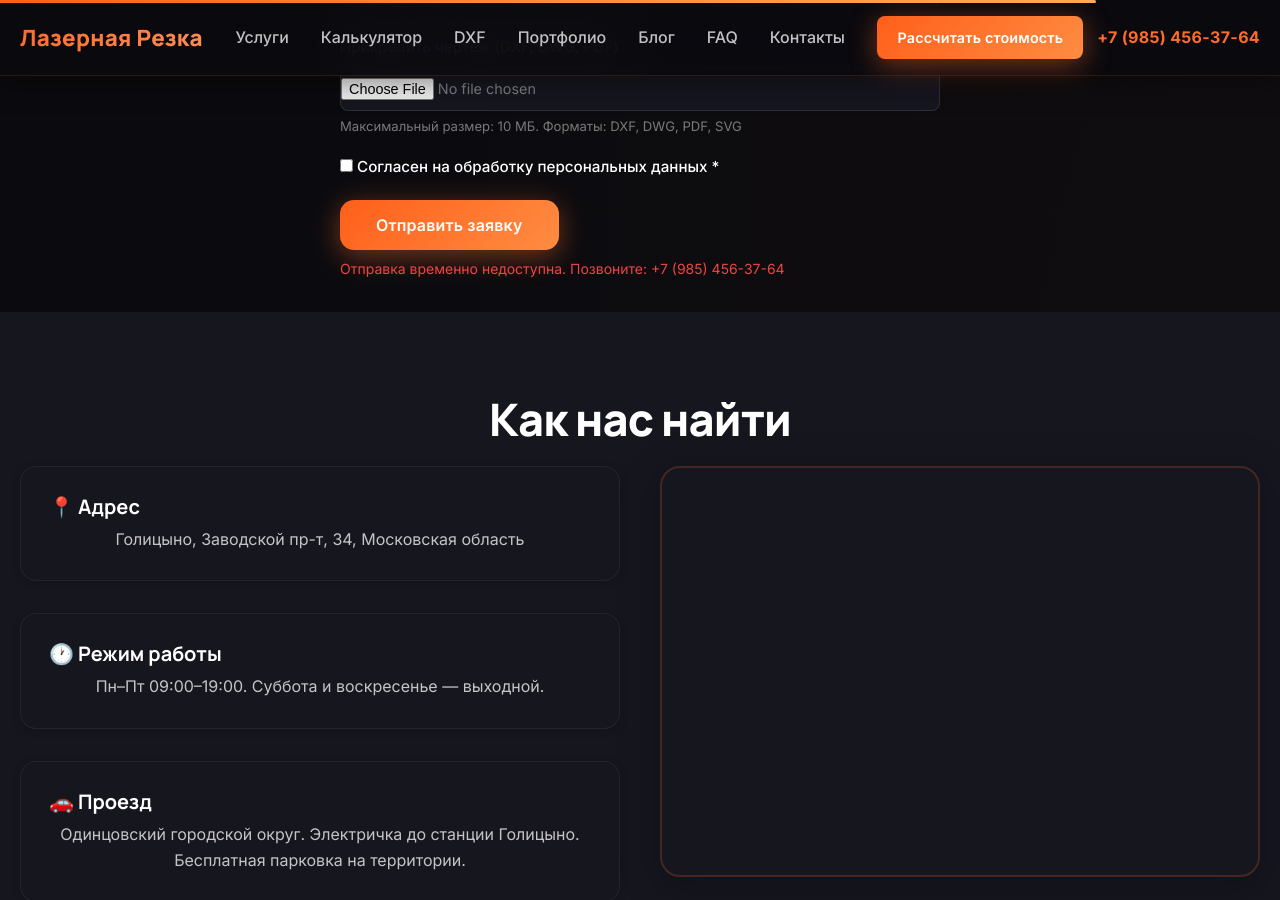
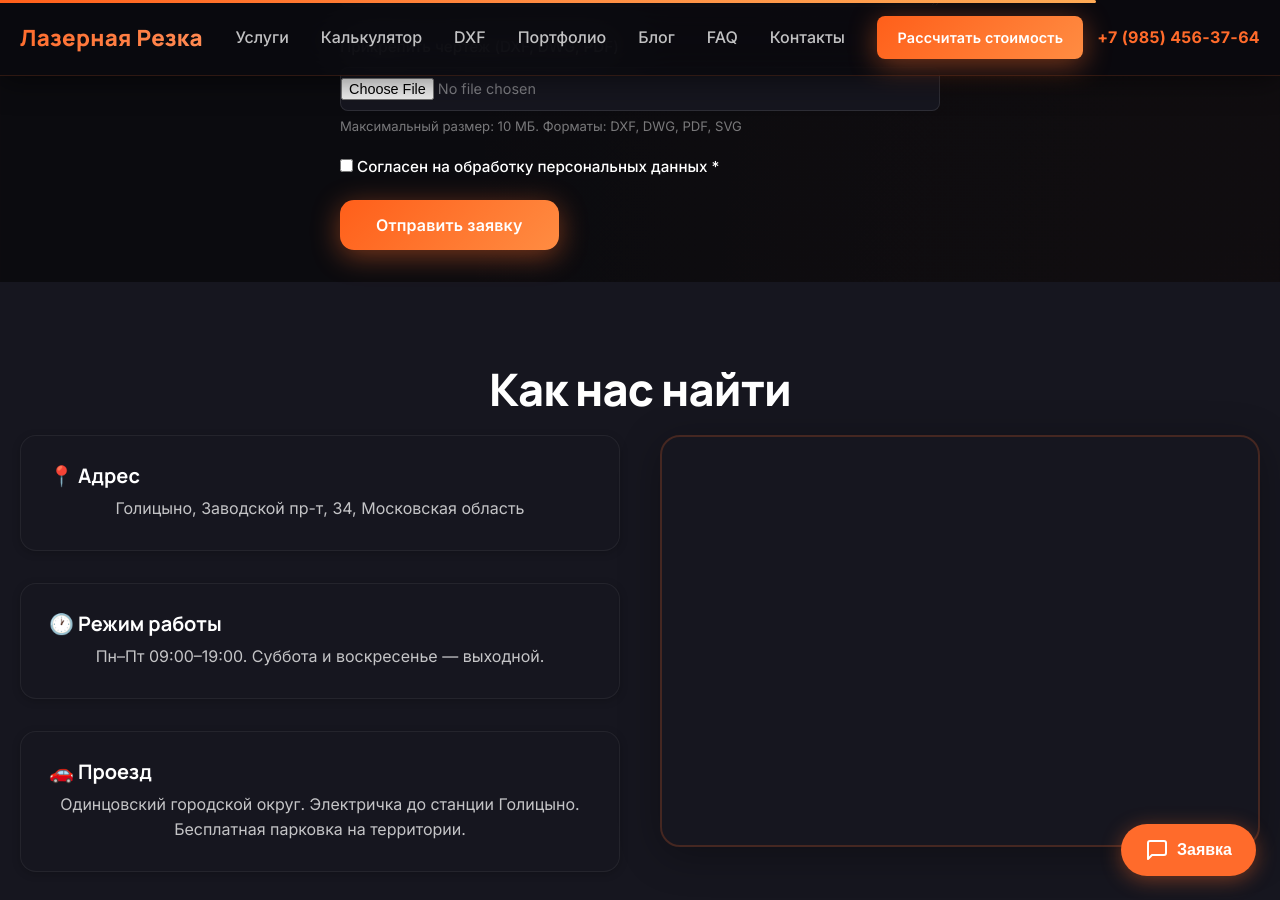
Before and after one commit to kaylas000/lazer-rezka, a Jekyll site: the page built from index.html, in a window 1280 px wide and 900 px high, scrolled down 5124 px. Built offline with Jekyll 4.4.1, drawn with Linux system fonts in a browser that asks for light colours.

Commit message:
feat: forms now send to iisn99@mail.ru via formsubmit.co + floating CTA on all pages

```diff
--- a/_layouts/default.html
+++ b/_layouts/default.html
@@ -132,8 +132,67 @@
   {% endunless %}
 
   {% include footer.html %}
-  <!-- AI-чат временно отключён -->
-  {% comment %}{% include ai-chat-widget.html %}{% endcomment %}
+
+  <!-- Плавающая кнопка "Оставить заявку" -->
+  <div class="floating-cta" id="floatingCta">
+    <button class="floating-cta-btn" onclick="document.getElementById('floatingModal').classList.add('active')" aria-label="Оставить заявку">
+      <svg width="24" height="24" viewBox="0 0 24 24" fill="none"><path d="M21 15a2 2 0 01-2 2H7l-4 4V5a2 2 0 012-2h14a2 2 0 012 2z" stroke="currentColor" stroke-width="2" stroke-linecap="round" stroke-linejoin="round"/></svg>
+      <span>Заявка</span>
+    </button>
+  </div>
+
+  <!-- Модалка быстрой заявки -->
+  <div class="floating-modal" id="floatingModal">
+    <div class="floating-modal-overlay" onclick="document.getElementById('floatingModal').classList.remove('active')"></div>
+    <div class="floating-modal-content">
+      <button class="floating-modal-close" onclick="document.getElementById('floatingModal').classList.remove('active')" aria-label="Закрыть">&times;</button>
+      <h3>Оставить заявку</h3>
+      <p>Мы перезвоним в течение 1 часа</p>
+      <form class="form" action="https://formsubmit.co/iisn99@mail.ru" method="POST" enctype="multipart/form-data">
+        <input type="hidden" name="_next" value="https://ceh-lazer-rezka.ru/thanks/">
+        <input type="hidden" name="_subject" value="Заявка с сайта">
+        <input type="hidden" name="_captcha" value="false">
+        <input type="hidden" name="_template" value="table">
+        <div class="form-group">
+          <input type="text" name="Имя" placeholder="Ваше имя" required minlength="2">
+        </div>
+        <div class="form-group">
+          <input type="tel" name="Телефон" placeholder="Телефон" required>
+        </div>
+        <div class="form-group">
+          <textarea name="Сообщение" rows="3" placeholder="Опишите задачу (материал, толщина, количество)"></textarea>
+        </div>
+        <div class="form-group">
+          <label class="form-file-label">
+            <input type="file" name="Чертёж" accept=".dxf,.dwg,.pdf,.svg,.png,.jpg">
+            <span>Прикрепить чертёж</span>
+          </label>
+        </div>
+        <button type="submit" class="btn btn-primary btn-block">Отправить</button>
+      </form>
+    </div>
+  </div>
+
+  <style>
+    .floating-cta{position:fixed;bottom:24px;right:24px;z-index:1000}
+    .floating-cta-btn{display:flex;align-items:center;gap:8px;background:#FF6B2B;color:#fff;border:none;padding:14px 24px;border-radius:50px;font-size:16px;font-weight:600;cursor:pointer;box-shadow:0 4px 20px rgba(255,107,43,0.4);transition:all .3s}
+    .floating-cta-btn:hover{transform:translateY(-2px);box-shadow:0 6px 28px rgba(255,107,43,0.5)}
+    .floating-modal{display:none;position:fixed;inset:0;z-index:2000;align-items:center;justify-content:center}
+    .floating-modal.active{display:flex}
+    .floating-modal-overlay{position:absolute;inset:0;background:rgba(0,0,0,0.6);backdrop-filter:blur(4px)}
+    .floating-modal-content{position:relative;background:#1a1a2e;border:1px solid rgba(255,107,43,0.2);border-radius:20px;padding:32px;max-width:420px;width:90%;max-height:90vh;overflow-y:auto}
+    .floating-modal-close{position:absolute;top:12px;right:16px;background:none;border:none;color:#fff;font-size:28px;cursor:pointer;line-height:1}
+    .floating-modal-content h3{margin:0 0 4px;font-size:22px;color:#fff}
+    .floating-modal-content>p{margin:0 0 20px;color:rgba(255,255,255,0.6);font-size:14px}
+    .floating-modal .form-group{margin-bottom:12px}
+    .floating-modal input,.floating-modal textarea{width:100%;padding:12px 16px;background:rgba(255,255,255,0.05);border:1px solid rgba(255,255,255,0.1);border-radius:10px;color:#fff;font-size:15px;box-sizing:border-box}
+    .floating-modal input:focus,.floating-modal textarea:focus{outline:none;border-color:#FF6B2B}
+    .floating-modal textarea{resize:vertical;min-height:70px}
+    .floating-modal .btn-block{width:100%;margin-top:8px}
+    .form-file-label{display:flex;align-items:center;gap:8px;padding:10px 16px;background:rgba(255,255,255,0.05);border:1px dashed rgba(255,255,255,0.2);border-radius:10px;cursor:pointer;color:rgba(255,255,255,0.5);font-size:14px}
+    .form-file-label input[type=file]{display:none}
+    @media(max-width:600px){.floating-cta-btn span{display:none}.floating-cta-btn{padding:14px;border-radius:50%}}
+  </style>
 
   <script>
     window.SITE_AI_WORKER_URL = {{ site.ai_worker_url | default: "" | jsonify }};
--- a/index.html
+++ b/index.html
@@ -252,10 +252,11 @@
     <h2 class="section-title">Отправить заявку</h2>
     <p class="section-subtitle">Оставьте заявку, и мы свяжемся с вами в течение 1 часа</p>
 
-    <form class="form" action="https://api.web3forms.com/submit" method="POST" enctype="multipart/form-data">
-      <input type="hidden" name="access_key" value="{{ site.web3forms.access_key }}">
-      <input type="hidden" name="subject" value="Новая заявка с сайта">
-      <input type="hidden" name="redirect" value="https://ceh-lazer-rezka.ru/thanks/">
+    <form class="form" action="https://formsubmit.co/iisn99@mail.ru" method="POST" enctype="multipart/form-data">
+      <input type="hidden" name="_next" value="https://ceh-lazer-rezka.ru/thanks/">
+      <input type="hidden" name="_subject" value="Новая заявка с сайта">
+      <input type="hidden" name="_captcha" value="false">
+      <input type="hidden" name="_template" value="table">
 
       <div class="form-row">
         <div class="form-group">
```
Also changed, not shown: pages/contacts.html (+5 -4 lines), pages/reviews.html (+5 -4 lines).
